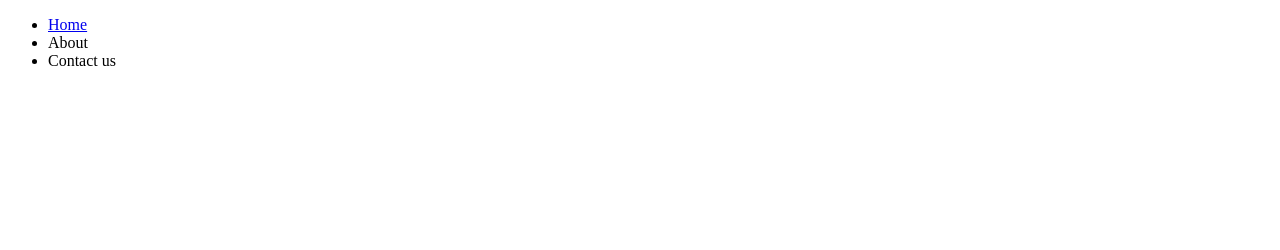
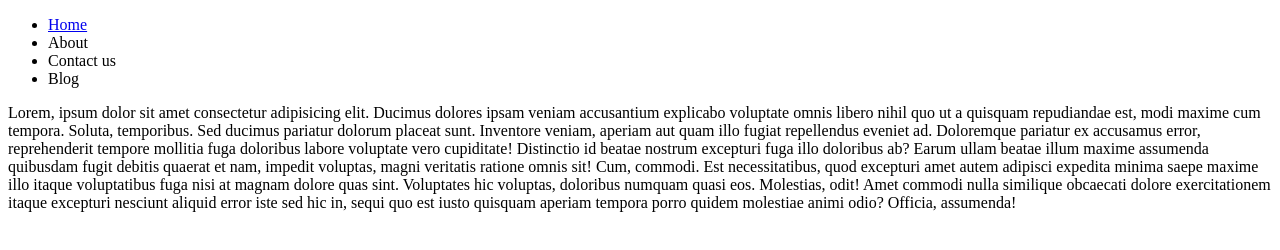
Before and after one commit to giftnkz6/Group2_Git_Project, a plain HTML site: page Index.html in a window 1280 px wide. Drawn offline with Linux system fonts and the light colour scheme.

Commit message:
Added Blog and created random words.

```diff
--- a/Index.html
+++ b/Index.html
@@ -12,8 +12,15 @@
             <li><a href="#">Home</a></li>
             <li><a href="#"></a>About</li>
             <li><a href="#"></a>Contact us</li>
+            <li><a href="#"></a>Blog</li>
         </ul>
     </nav>
+    <p>Lorem, ipsum dolor sit amet consectetur adipisicing elit. Ducimus dolores ipsam veniam accusantium explicabo voluptate omnis libero nihil quo ut a quisquam repudiandae est, modi maxime cum tempora. Soluta, temporibus.
+    Sed ducimus pariatur dolorum placeat sunt. Inventore veniam, aperiam aut quam illo fugiat repellendus eveniet ad. Doloremque pariatur ex accusamus error, reprehenderit tempore mollitia fuga doloribus labore voluptate vero cupiditate!
+    Distinctio id beatae nostrum excepturi fuga illo doloribus ab? Earum ullam beatae illum maxime assumenda quibusdam fugit debitis quaerat et nam, impedit voluptas, magni veritatis ratione omnis sit! Cum, commodi.
+    Est necessitatibus, quod excepturi amet autem adipisci expedita minima saepe maxime illo itaque voluptatibus fuga nisi at magnam dolore quas sint. Voluptates hic voluptas, doloribus numquam quasi eos. Molestias, odit!
+    Amet commodi nulla similique obcaecati dolore exercitationem itaque excepturi nesciunt aliquid error iste sed hic in, sequi quo est iusto quisquam aperiam tempora porro quidem molestiae animi odio? Officia, assumenda!
+    </p>
 
 </body>
 </html>
```
